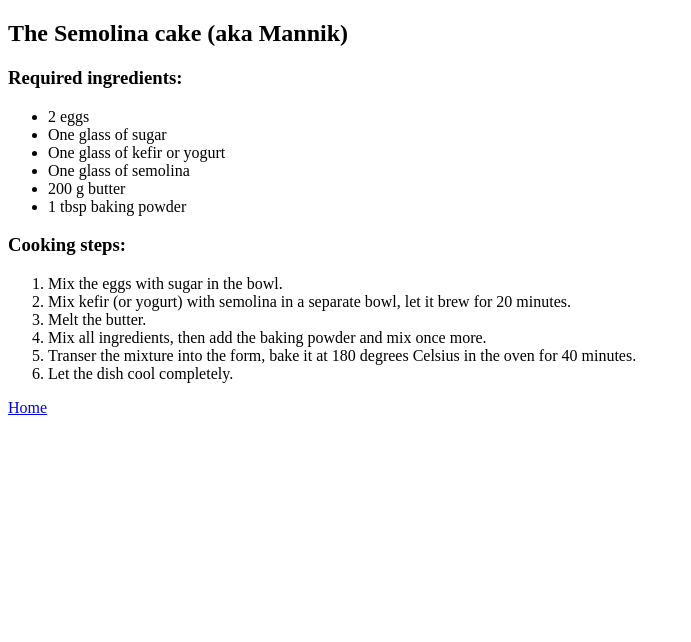
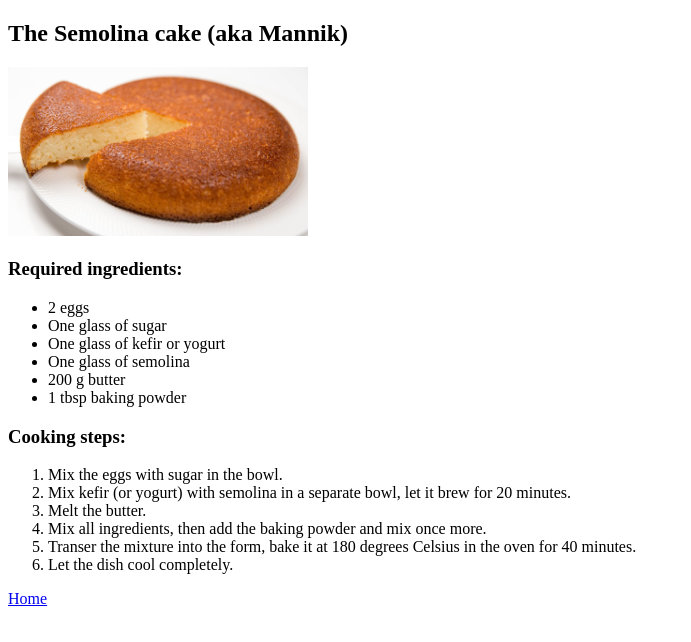
Before and after one commit to bulkassi/odin-recipes, a plain HTML site: page recipes/mannik.html in a window 1280 px wide. Shown: the whole page, without its empty margins (0-691 px from the left). Drawn offline with Linux system fonts and the light colour scheme.

Commit message:
Add the image to the mannik page.

```diff
--- a/recipes/mannik.html
+++ b/recipes/mannik.html
@@ -6,6 +6,7 @@
 </head>
 <body>
     <h2>The Semolina cake (aka Mannik)</h2>
+    <img src="../images/mannik/mannik.jpg" heigth="200" width="300" />
     <h3>Required ingredients:</h3>
     <ul>
         <li>2 eggs</li>
```
Also changed, not shown: images/mannik/mannik.jpg (added).
